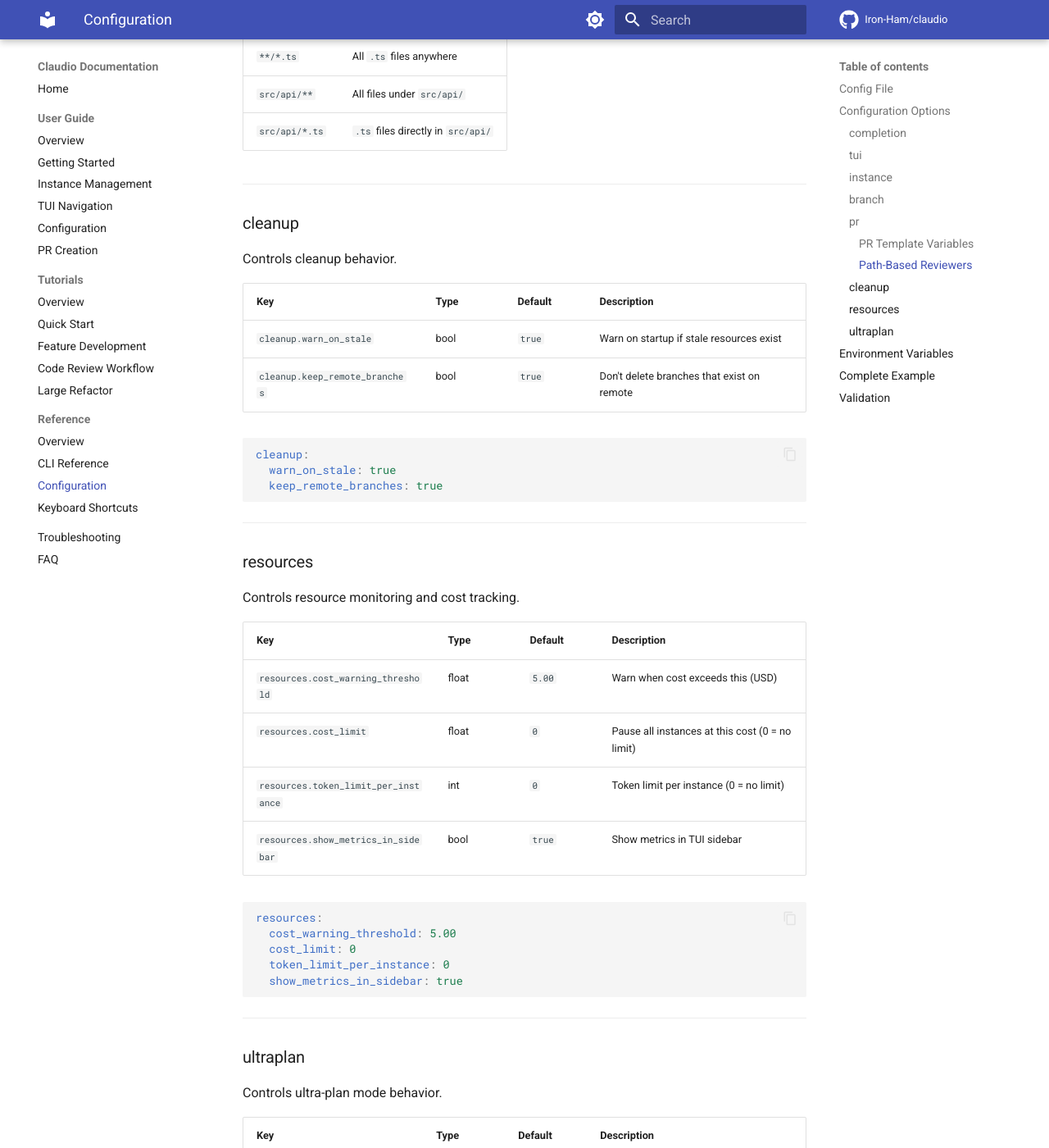
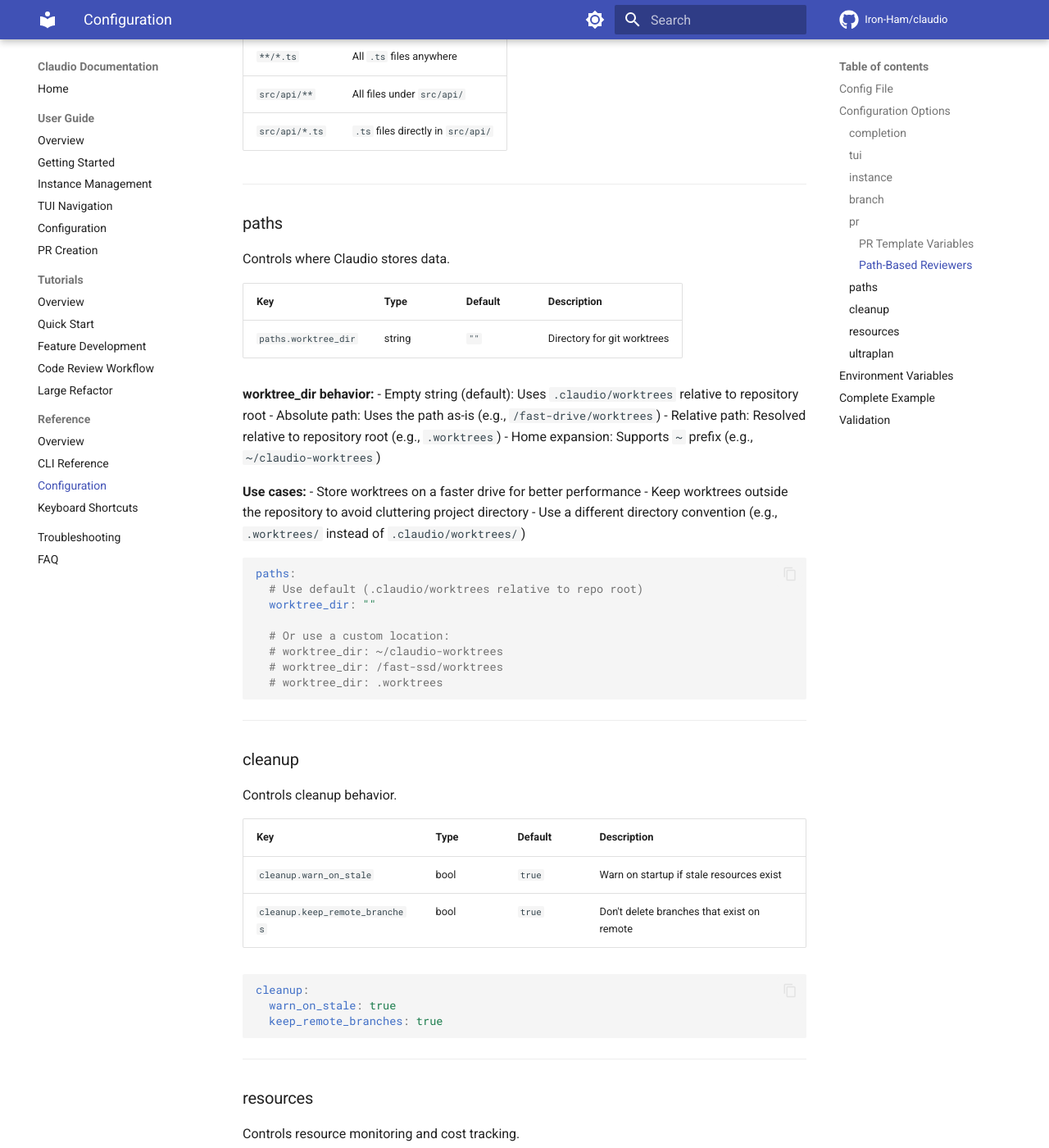
Before and after one commit to Iron-Ham/claudio, an MkDocs documentation site: the page built from docs/reference/configuration.md, in a window 1280 px wide and 1400 px high, scrolled down 4162 px. Shown: the whole window at 82% size. Built offline with MkDocs 1.6.1 and Material for MkDocs 9.7.7, drawn with Linux system fonts in a browser that asks for light colours; comment, search, counter and statistics services are not loaded; some of the changed text lies outside the part shown.

Commit message:
feat(config): add configurable worktree directory (#331)
Allow users to configure where Claudio creates git worktrees via
`paths.worktree_dir` setting. This enables different workflows like
storing worktrees on faster drives or using project-specific
conventions (e.g., `.worktrees/` instead of `.claudio/worktrees/`).

- Add `paths.worktree_dir` to interactive config under "Paths" category
- Fix cleanup command to respect configured worktree directory
- Fix stale resource warning to use configured paths
- Add documentation for the new configuration option

````diff
--- a/docs/reference/configuration.md
+++ b/docs/reference/configuration.md
@@ -170,6 +170,38 @@ Glob patterns are supported:
 
 ---
 
+### paths
+
+Controls where Claudio stores data.
+
+| Key | Type | Default | Description |
+|-----|------|---------|-------------|
+| `paths.worktree_dir` | string | `""` | Directory for git worktrees |
+
+**worktree_dir behavior:**
+- Empty string (default): Uses `.claudio/worktrees` relative to repository root
+- Absolute path: Uses the path as-is (e.g., `/fast-drive/worktrees`)
+- Relative path: Resolved relative to repository root (e.g., `.worktrees`)
+- Home expansion: Supports `~` prefix (e.g., `~/claudio-worktrees`)
+
+**Use cases:**
+- Store worktrees on a faster drive for better performance
+- Keep worktrees outside the repository to avoid cluttering project directory
+- Use a different directory convention (e.g., `.worktrees/` instead of `.claudio/worktrees/`)
+
+```yaml
+paths:
+  # Use default (.claudio/worktrees relative to repo root)
+  worktree_dir: ""
+
+  # Or use a custom location:
+  # worktree_dir: ~/claudio-worktrees
+  # worktree_dir: /fast-ssd/worktrees
+  # worktree_dir: .worktrees
+```
+
+---
+
 ### cleanup
 
 Controls cleanup behavior.
@@ -253,6 +285,7 @@ Replace dots with underscores and use uppercase:
 | `pr.use_ai` | `CLAUDIO_PR_USE_AI` |
 | `resources.cost_limit` | `CLAUDIO_RESOURCES_COST_LIMIT` |
 | `ultraplan.max_parallel` | `CLAUDIO_ULTRAPLAN_MAX_PARALLEL` |
+| `paths.worktree_dir` | `CLAUDIO_PATHS_WORKTREE_DIR` |
 
 **Priority:** Environment variables override config file values.
 
@@ -298,6 +331,10 @@ pr:
       "src/api/**": [backend-team]
       "src/frontend/**": [frontend-team]
 
+# File paths
+paths:
+  worktree_dir: ""  # Default: .claudio/worktrees
+
 # Cleanup behavior
 cleanup:
   warn_on_stale: true
````
Also changed, not shown: CHANGELOG.md (+8 -0 lines), 3 other files.
